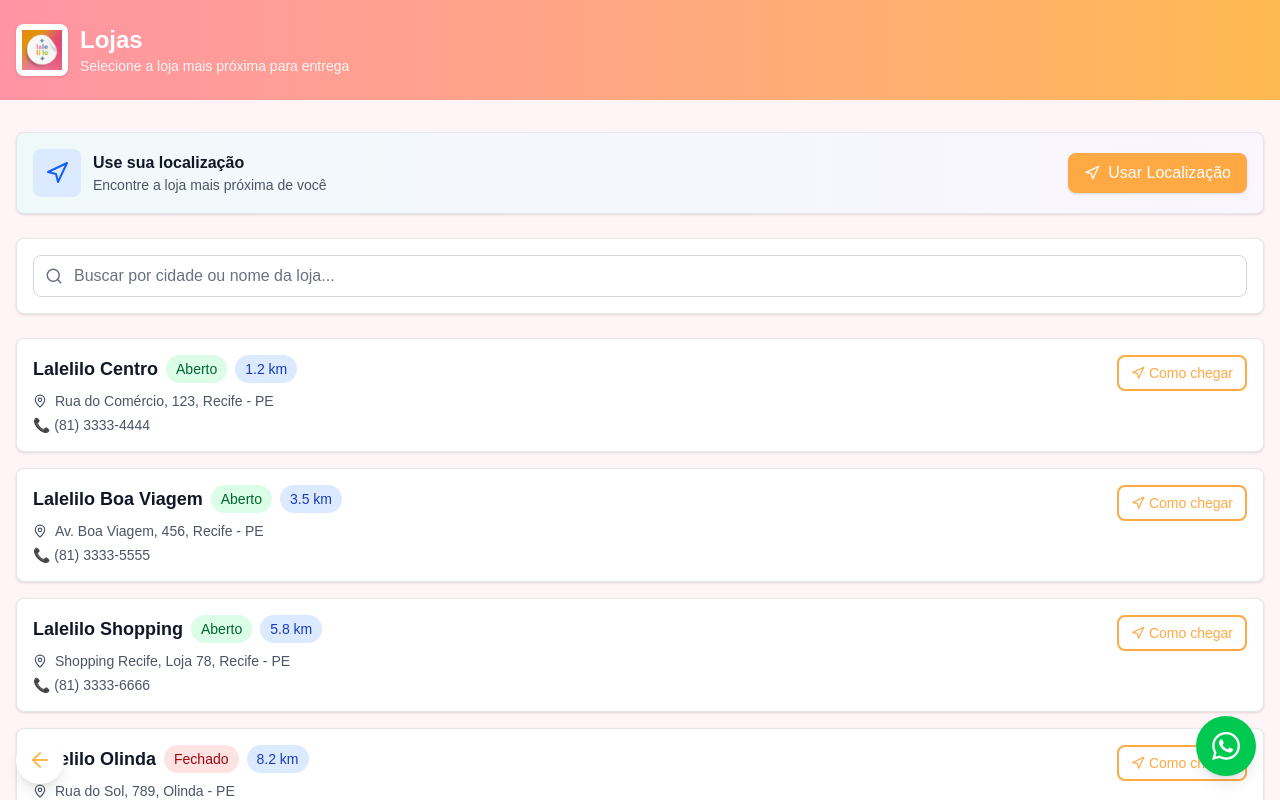
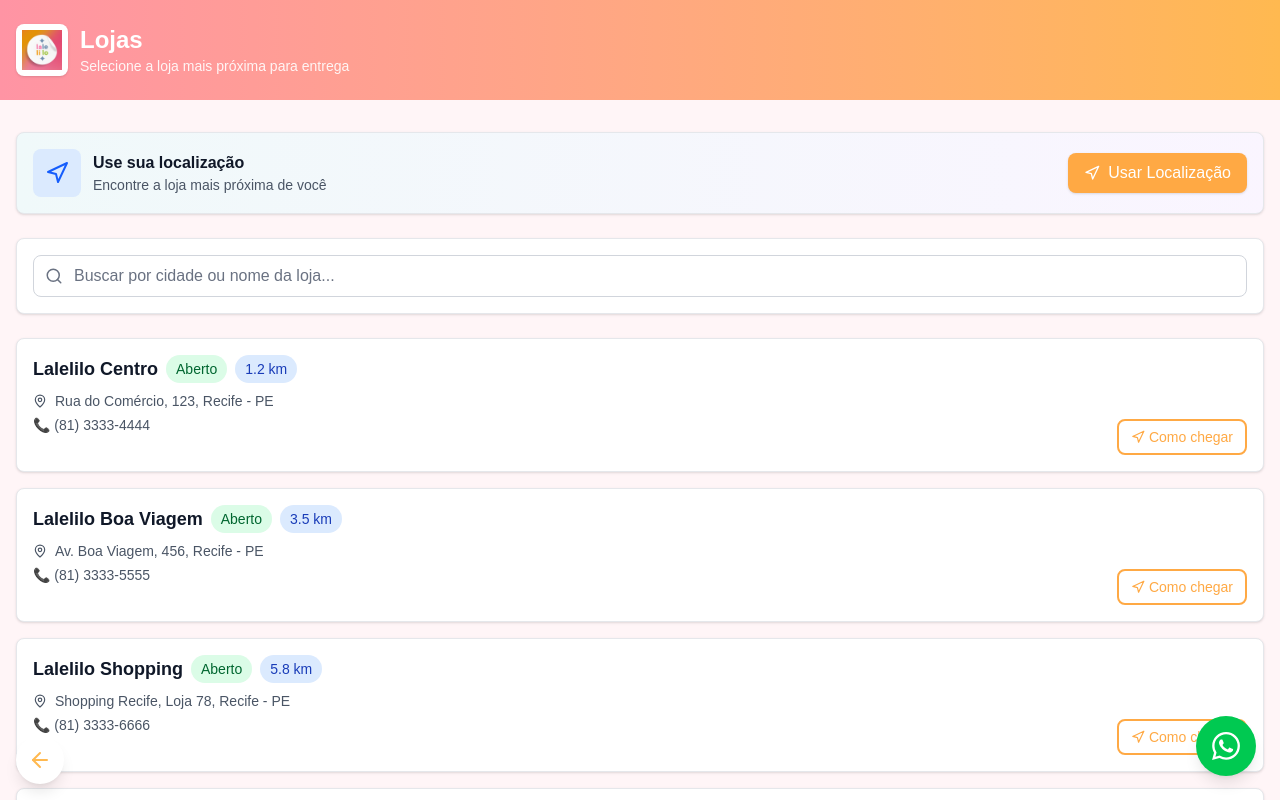
Before and after one commit to Noecramos/lalelilo, a Next.js app: page /location in a window 1280 px wide. Shown: the top 800 px of the page. Built offline with nearby package versions, Linux system fonts and the light colour scheme.

Commit message:
feat: improve location card spacing for better distance badge visibility

```diff
--- a/app/location/page.tsx
+++ b/app/location/page.tsx
@@ -182,9 +182,9 @@ export default function LocationPage() {
                                             <p>📞 {shop.phone}</p>
                                         </div>
                                     </div>
-                                    <div className="flex flex-col items-end gap-2">
+                                    <div className="flex flex-col items-end justify-between gap-4 min-h-[100px]">
                                         {selectedShop === shop.id && (
-                                            <div className="bg-lale-orange text-white rounded-full p-2 mb-2">
+                                            <div className="bg-lale-orange text-white rounded-full p-2">
                                                 <Check size={20} />
                                             </div>
                                         )}
@@ -196,7 +196,7 @@ export default function LocationPage() {
                                                 const address = encodeURIComponent(`${shop.address}, ${shop.city} - ${shop.state}`);
                                                 window.open(`https://www.google.com/maps/search/?api=1&query=${address}`, '_blank');
                                             }}
-                                            className="whitespace-nowrap z-10 relative"
+                                            className="whitespace-nowrap z-10 relative mt-auto"
                                         >
                                             <Navigation size={14} className="mr-1" />
                                             Como chegar
```
